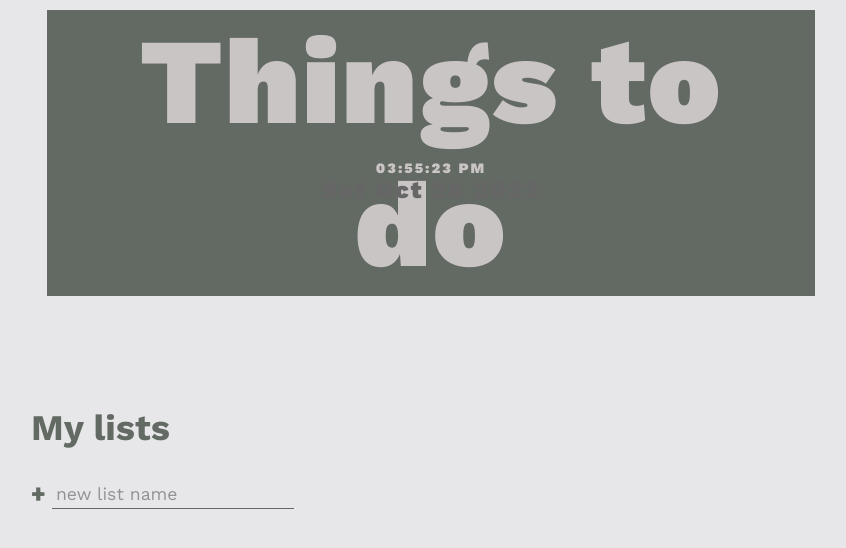
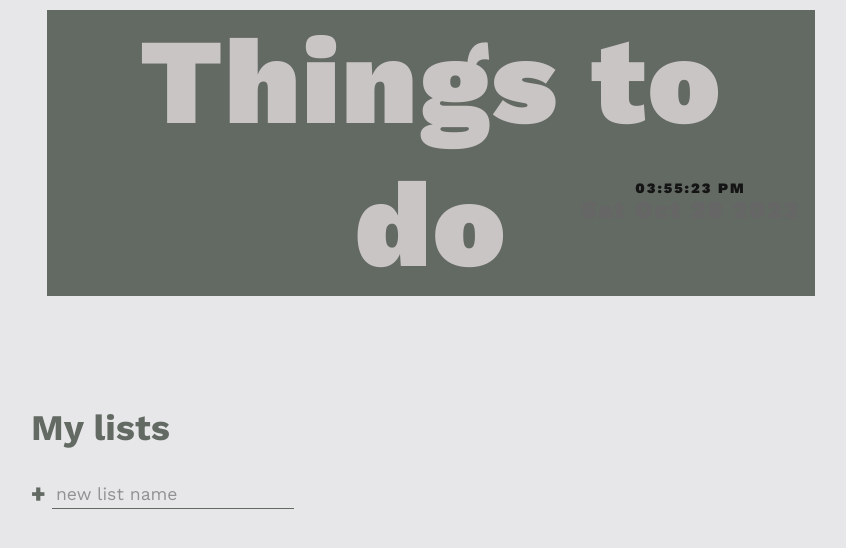
Before and after one commit to kenawak/schedule, a plain HTML site: page home.html in a window 1280 px wide. Shown: the whole page, without its empty margins (209-1055 px from the left). Drawn offline with nearby package versions, Linux system fonts and the light colour scheme.

Commit message:
Update main.css

```diff
--- a/main.css
+++ b/main.css
@@ -12,23 +12,27 @@
   box-sizing: border-box;
 }
 .clock {
-
   margin-left: auto;
-  margin-top: 160px;
+  margin-top: 170px;
   grid-area: header;
+  padding-bottom: 0px;
+  margin-bottom: 0px;
   text-align: center;
   font-weight: 900;
   color: #c9c5c5;
   letter-spacing: 2px;
-  margin-right: auto;
+  margin-right: 271px;
 }
 #time {
   font-size: .6em;
+  color: var(--clr-dark);;
+  padding-top: 10px;
 }
 
 #date {
   font-size: 1.0em;
   color: #666;
+  margin-bottom: 0px;
 }
 body {
   margin: 0;
```
